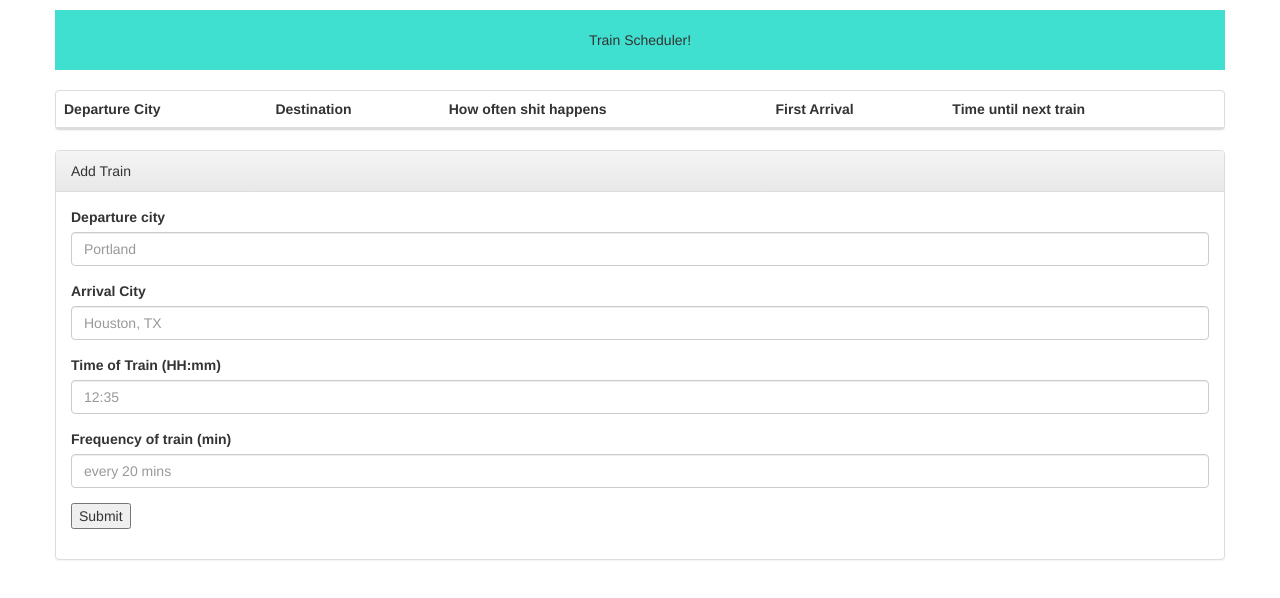
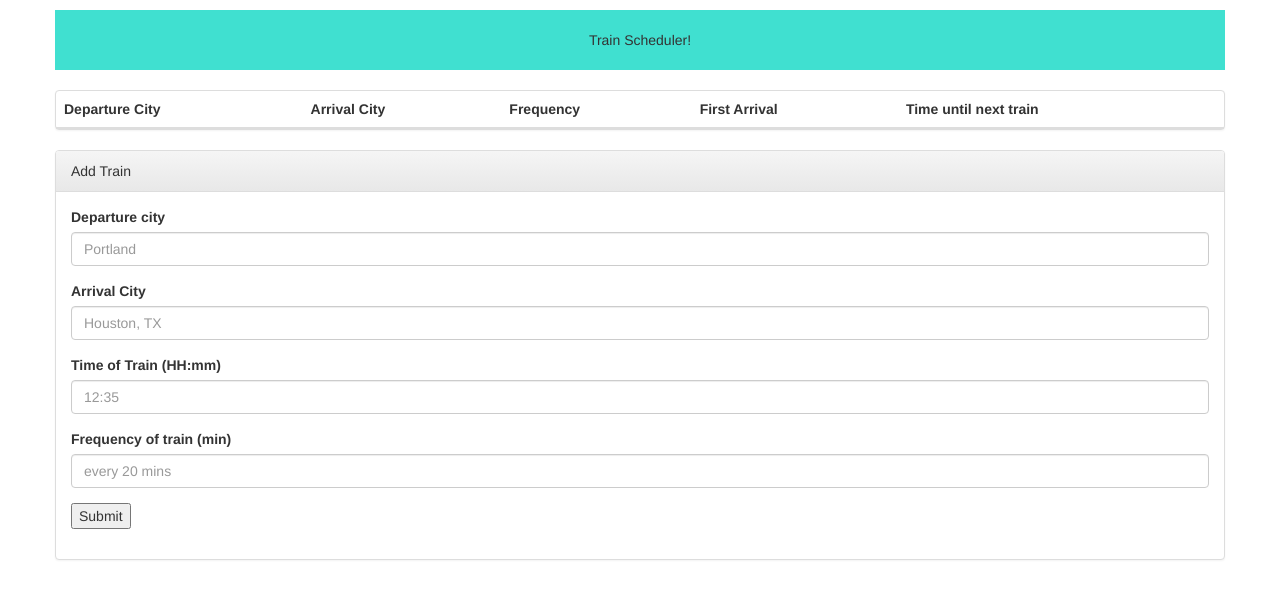
Before and after one commit to joshambala/TrainSchedule, a plain HTML site: page index.html in a window 1280 px wide. Drawn offline with nearby package versions, Linux system fonts and the light colour scheme; no server answers.

Commit message:
fixed spelling errors

```diff
--- a/index.html
+++ b/index.html
@@ -51,8 +51,8 @@
   				<thead>
 	  				<tr>
 	  					<th>Departure City</th>
-	  					<th>Destination</th>
-	  					<th>How often shit happens</th>
+	  					<th>Arrival City</th>
+	  					<th>Frequency</th>
 	  					<th>First Arrival</th>
 	  					<th>Time until next train</th>
 	  				</tr>
```
